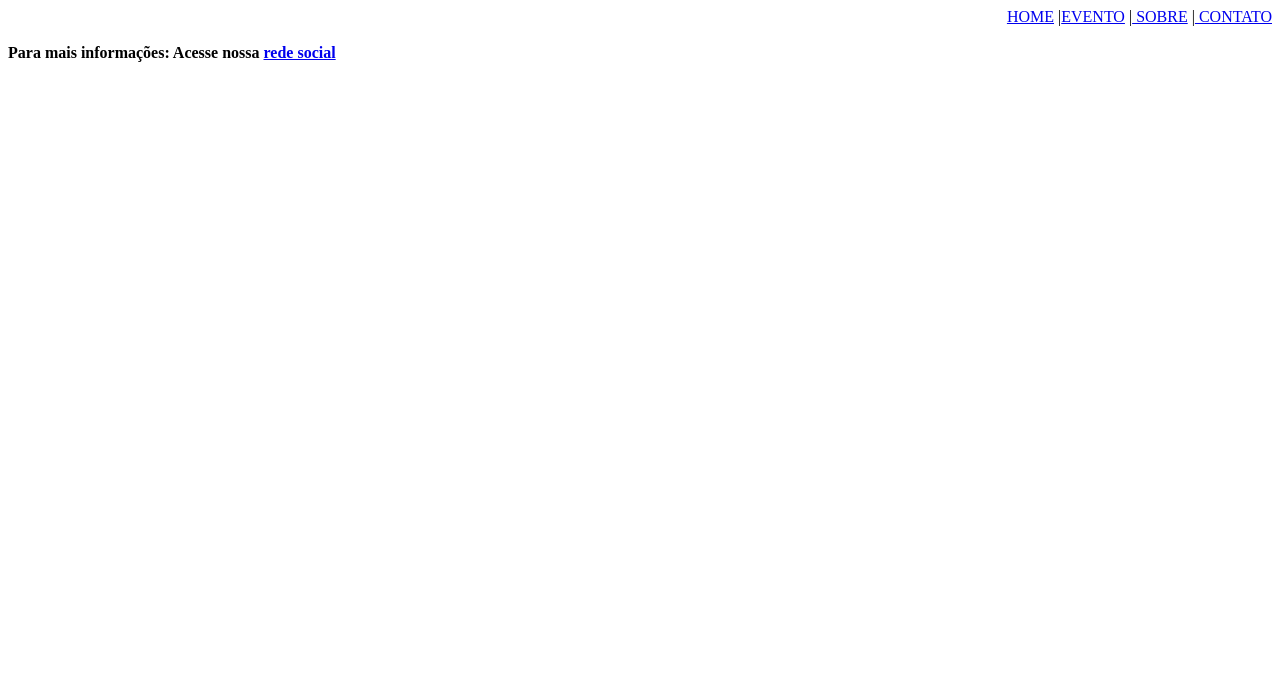
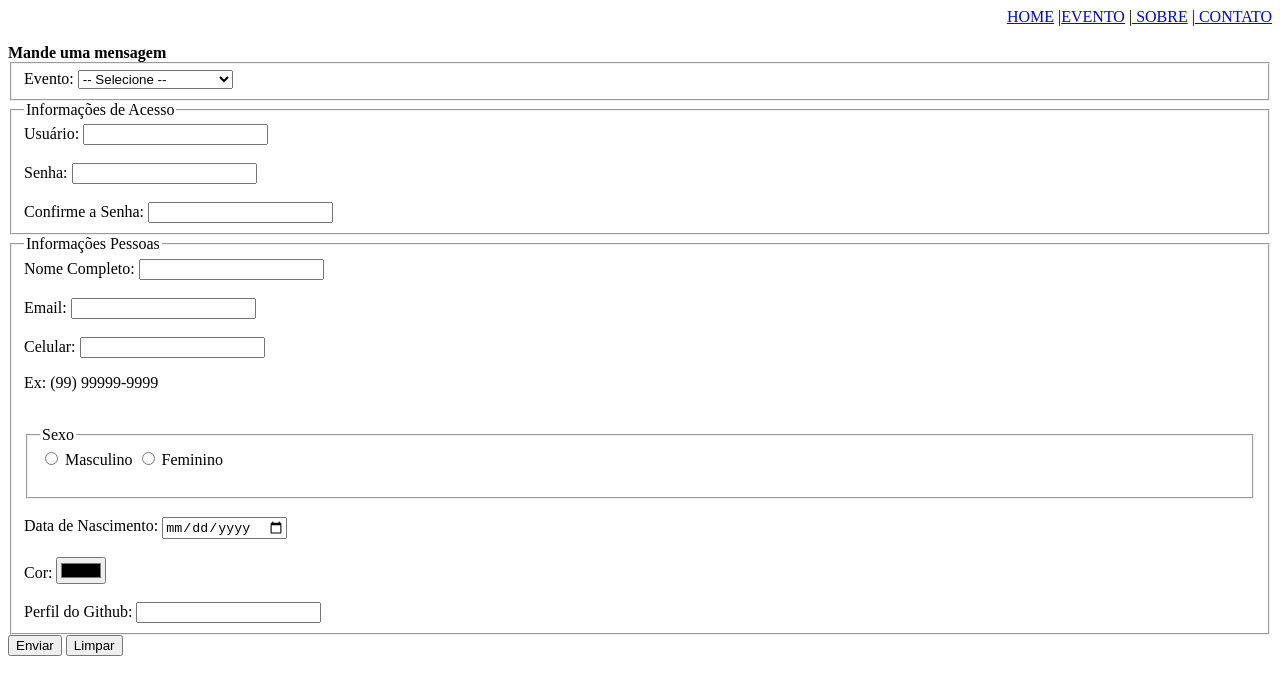
Before and after one commit to GuiMatheus1313/dwba4-semana-05-pt3026841, a plain HTML site: page Contato.html in a window 1280 px wide. Drawn offline with Linux system fonts and the light colour scheme.

Commit message:
Finalização do form Evento.html

```diff
--- a/Contato.html
+++ b/Contato.html
@@ -24,7 +24,53 @@
 
     <br>
     <br>
-    <strong>Para mais informações: Acesse nossa <a href="https://www.facebook.com/ifsppirituba">rede social</a></strong>
+    <strong>Mande uma mensagem</strong>
+
+    <form action="" method="post">
+      <fieldset>
+        <label>Evento: </label>
+        <select name="evento" required>
+          <option value=""> -- Selecione -- </option>
+          <option value="voe_asas"> Voe sem asas </option>
+          <option value="festa_junina"> Festa Junina </option>
+          <option value="semana_tec"> Semana de tecnologia </option>
+        </select>
+      </fieldset>
+
+      <fieldset>
+        <legend>Informações de Acesso</legend>
+        <label for="user">Usuário:</label>
+        <input type="text" id="user" required="true" /><br><br>
+        <label for="password">Senha:</label>
+        <input type="password" id="password" required /><br><br>
+        <label for="auth_pass">Confirme a Senha:</label>
+        <input type="password" id="auth_pass" required />
+      </fieldset>
+
+      <fieldset>
+        <legend>Informações Pessoas</legend>
+        <label for="nome">Nome Completo:</label>
+        <input type="text" id="nome" required /><br><br>
+        <label for="email">Email:</label>
+        <input type="email" id="email" required /> <br><br>
+        <label for="celular">Celular:</label>
+        <input type="number" id="celular" required /> <p>Ex: (99) 99999-9999</p><br>
+        <fieldset>
+          <legend>Sexo</legend>
+          <input type="radio" value="Masculino"> Masculino </input>
+          <input type="radio" value="Feminino"> Feminino </input><br><br>
+        </fieldset><br>
+        <label for="nasc">Data de Nascimento:</label>
+        <input type="date" id="nasc" required /> <br><br>
+        <label for="cor">Cor: </label>
+        <input type="color" id="cor" required /> <br><br>
+
+        <label for="github">Perfil do Github: </label>
+        <input type="url" id="github" required /><br>
+      </fieldset>
+      <input type="submit" value="Enviar"></input> <input type="reset" value="Limpar"></input>
+    </form>
+
     <script src="script.js"></script>
   </body>
 
```
Also changed, not shown: Evento.html (+16 -13 lines).
